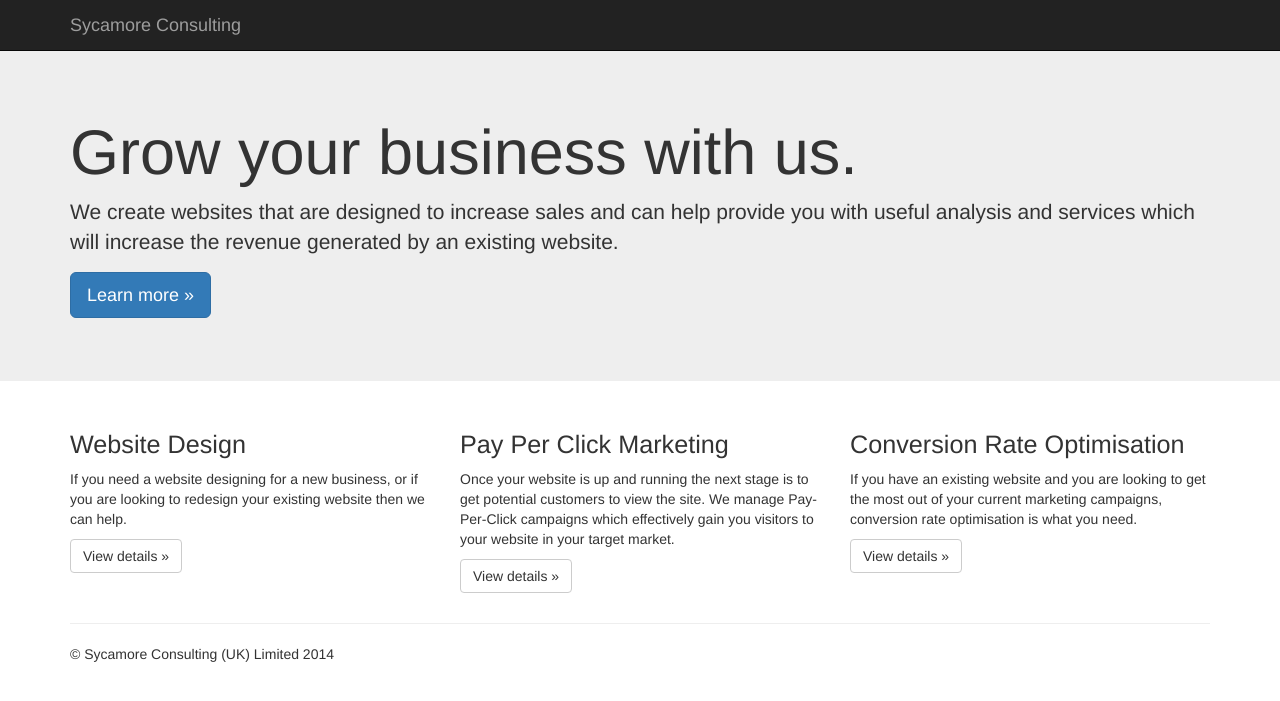
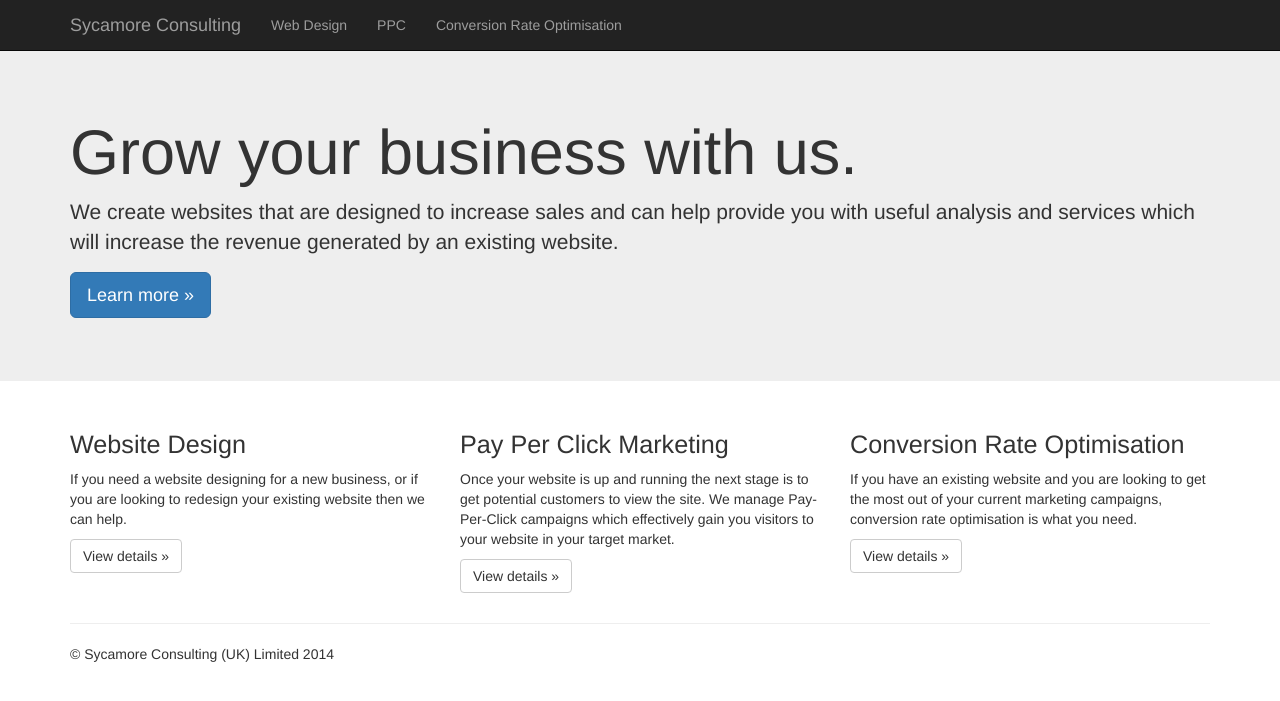
Before and after one commit to sycamoreconsulting/sycamoreconsulting.github.io, a Jekyll site: the page built from index.html, in a window 1280 px wide. Shown: the top 701 px of the page. Built offline with Jekyll 4.4.1, drawn with Linux system fonts in a browser that asks for light colours; nearby versions of some CDN libraries; Markdown is read by kramdown in place of the engine named in the settings.

Commit message:
Updated Nav menu

```diff
--- a/_includes/header.html
+++ b/_includes/header.html
@@ -10,7 +10,17 @@
           <a class="navbar-brand" href="/">Sycamore Consulting</a>
         </div>
         <div class="navbar-collapse collapse">
-
+          <ul class="nav navbar-nav">
+            <li>
+              <a href="/web-design/">Web Design</a>
+            </li>
+            <li>
+              <a href="/pay-per-click-marketing/">PPC</a>
+            </li>
+            <li>
+              <a href="/conversion-rate-optimisation/">Conversion Rate Optimisation</a>
+            </li>
+          </ul>
         </div>
       </div>
     </div>
```
